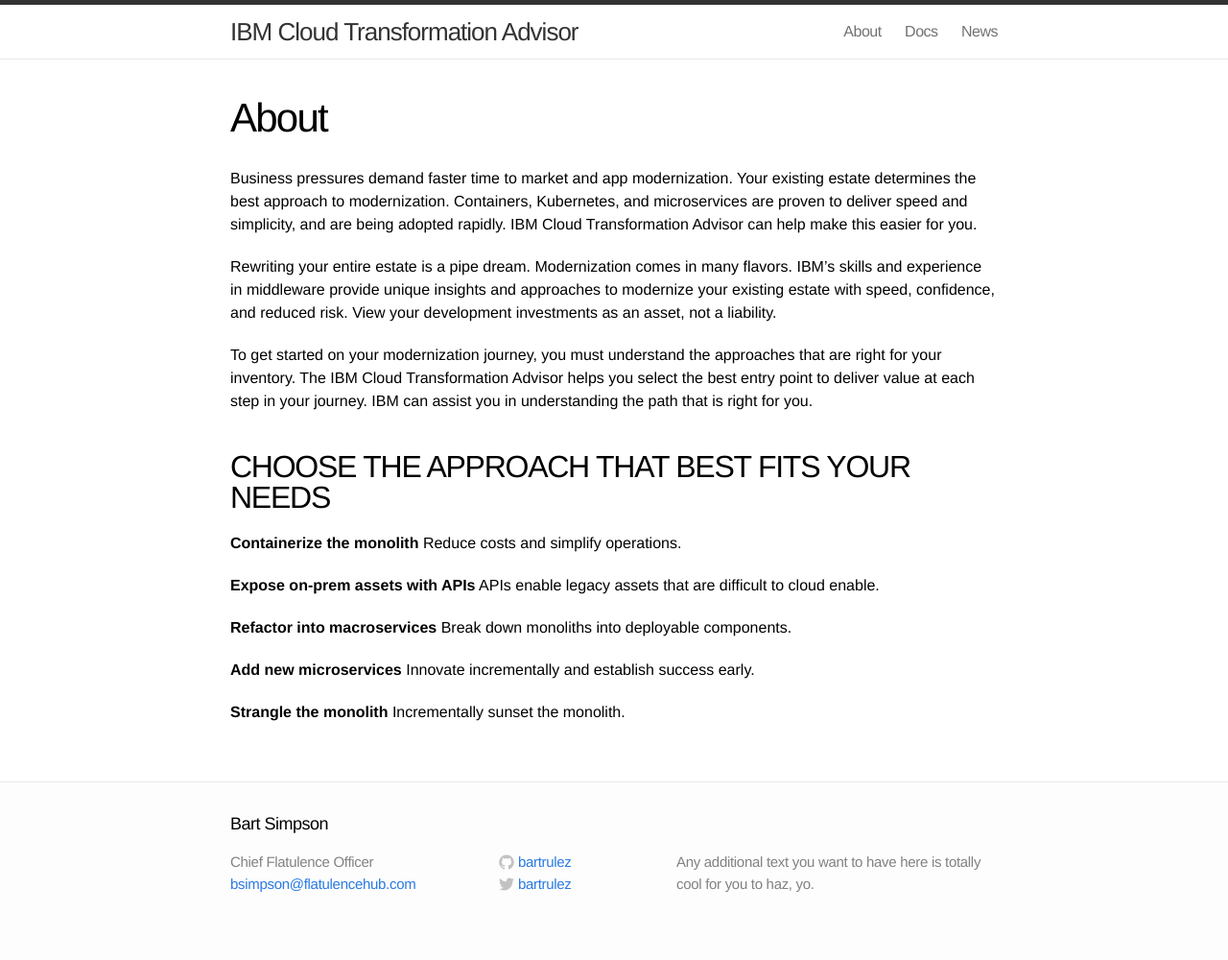
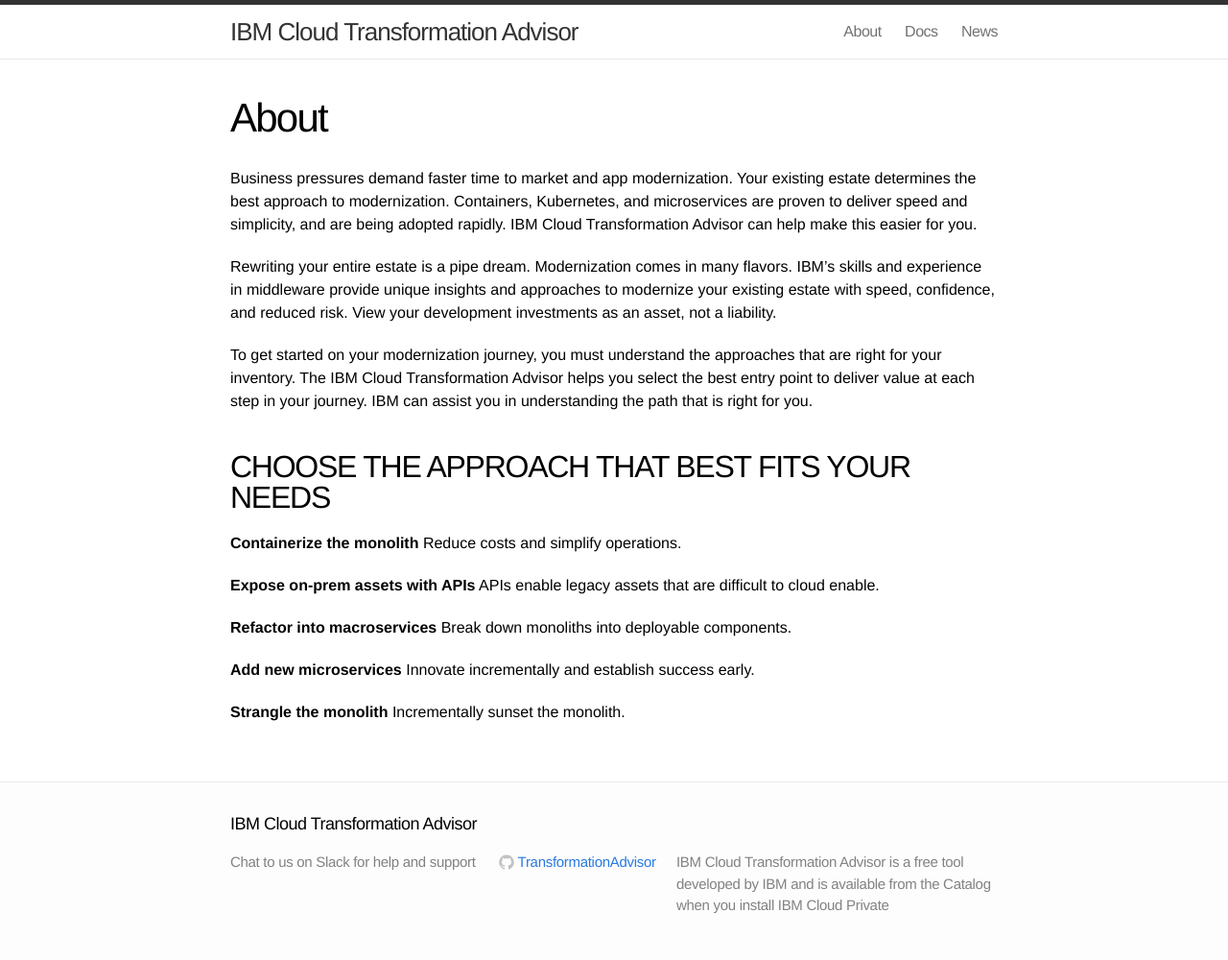
Before and after one commit to TransformationAdvisor/TA.github.io, a Jekyll site: the page built from index.md, in a window 1280 px wide. Shown: the whole page at 96% size. Built offline with Jekyll 4.4.1, drawn with Linux system fonts in a browser that asks for light colours; Markdown is read by kramdown in place of the engine named in the settings; before the commit the page ends 977 px from its top, so only the background shows below that.

Commit message:
Update footer.html

```diff
--- a/_includes/footer.html
+++ b/_includes/footer.html
@@ -2,12 +2,12 @@
 
   <div class="wrap">
 
-    <h2 class="footer-heading">Bart Simpson</h2>
+    <h2 class="footer-heading">IBM Cloud Transformation Advisor</h2>
 
     <div class="footer-col-1 column">
       <ul>
-        <li>Chief Flatulence Officer</li>
-        <li><a href="mailto:bsimpson@flatulencehub.com">bsimpson@flatulencehub.com</a></li>
+        <li>Chat to us on Slack for help and support</li>
+        <li><a href=https://slack-invite-ibm-cloud-tech.mybluemix.net/</a></li>
       </ul>
     </div>
 
@@ -29,31 +29,15 @@
                 c0,0.208,0.14,0.449,0.534,0.373c3.081-1.028,5.302-3.935,5.302-7.362C15.76,3.906,12.285,0.431,7.999,0.431z"/>
               </svg>
             </span>
-            <span class="username">bartrulez</span>
+            <span class="username">TransformationAdvisor</span>
           </a>
         </li>
-        <li>
-          <a href="https://twitter.com/yourusername">
-            <span class="icon twitter">
-              <svg version="1.1" class="twitter-icon-svg" xmlns="http://www.w3.org/2000/svg" xmlns:xlink="http://www.w3.org/1999/xlink" x="0px" y="0px"
-                 viewBox="0 0 16 16" enable-background="new 0 0 16 16" xml:space="preserve">
-                <path fill="#C2C2C2" d="M15.969,3.058c-0.586,0.26-1.217,0.436-1.878,0.515c0.675-0.405,1.194-1.045,1.438-1.809
-                c-0.632,0.375-1.332,0.647-2.076,0.793c-0.596-0.636-1.446-1.033-2.387-1.033c-1.806,0-3.27,1.464-3.27,3.27
-                c0,0.256,0.029,0.506,0.085,0.745C5.163,5.404,2.753,4.102,1.14,2.124C0.859,2.607,0.698,3.168,0.698,3.767
-                c0,1.134,0.577,2.135,1.455,2.722C1.616,6.472,1.112,6.325,0.671,6.08c0,0.014,0,0.027,0,0.041c0,1.584,1.127,2.906,2.623,3.206
-                C3.02,9.402,2.731,9.442,2.433,9.442c-0.211,0-0.416-0.021-0.615-0.059c0.416,1.299,1.624,2.245,3.055,2.271
-                c-1.119,0.877-2.529,1.4-4.061,1.4c-0.264,0-0.524-0.015-0.78-0.046c1.447,0.928,3.166,1.469,5.013,1.469
-                c6.015,0,9.304-4.983,9.304-9.304c0-0.142-0.003-0.283-0.009-0.423C14.976,4.29,15.531,3.714,15.969,3.058z"/>
-              </svg>
-            </span>
-            <span class="username">bartrulez</span>
-          </a>
-        </li>
+
       </ul>
     </div>
 
     <div class="footer-col-3 column">
-      <p class="text">Any additional text you want to have here is totally cool for you to haz, yo.</p>
+      <p class="text">IBM Cloud Transformation Advisor is a free tool developed by IBM and is available from the Catalog when you install IBM Cloud Private</p>
     </div>
 
   </div>
```
